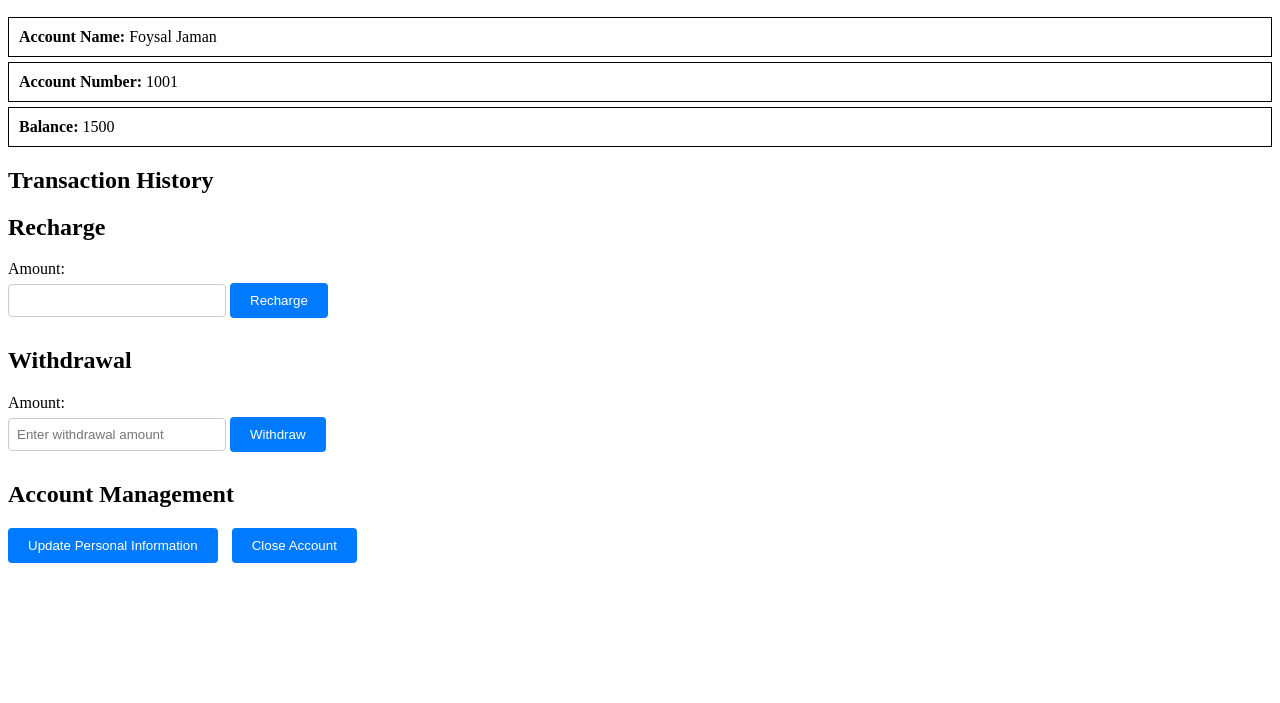
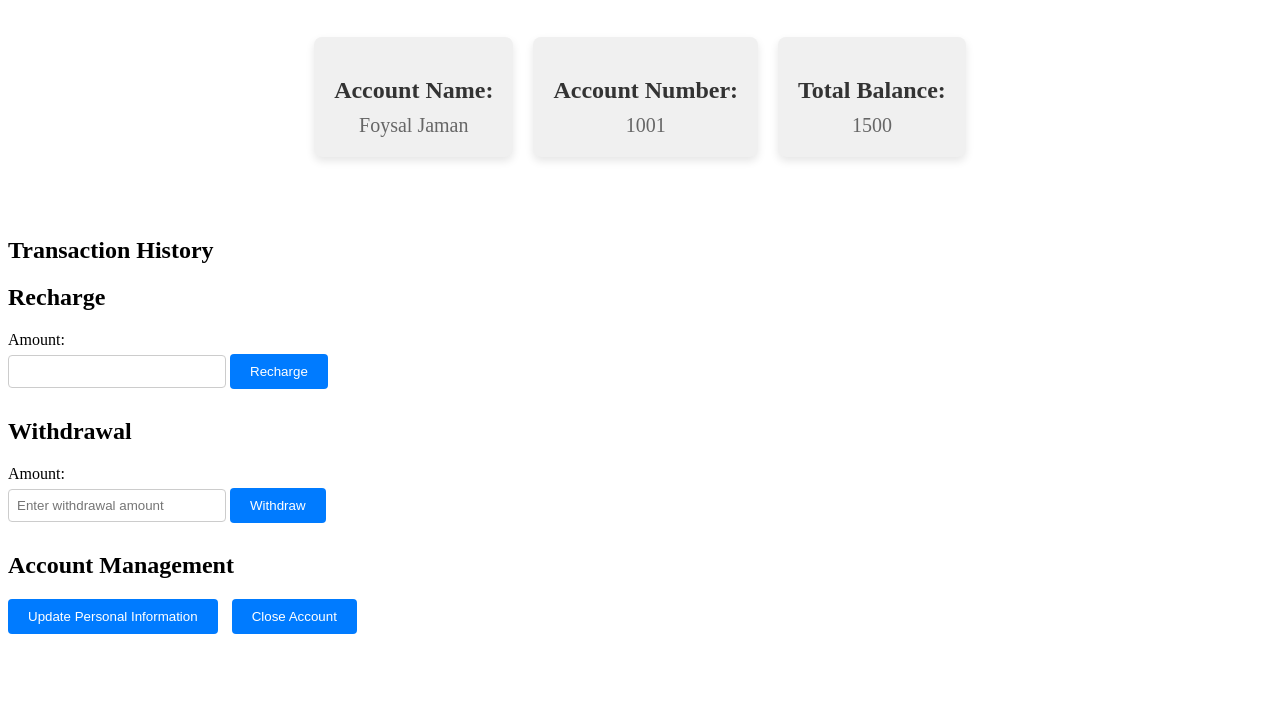
Before and after one commit to foysal41/app, a plain HTML site: page index.html in a window 1280 px wide. Shown: the part 97-800 px from the top of the page. Drawn offline with Linux system fonts and the light colour scheme.

Commit message:
added new features: Implemented html css and js. Here added 3 card name, balance, holder. Here dynamicly push data. Challage part was dynamicly display balance card with html form

```diff
--- a/bank.js
+++ b/bank.js
@@ -13,6 +13,9 @@ class BankAccount {
 
      // Show deposit notification
     this.showNotification("success", `Deposit of $${amount} successful.`);
+
+    const totalBalanceElement = document.getElementById("total-balance-card").querySelector("p");
+    totalBalanceElement.textContent = this.balance;
   }
 
   withdraw(amount) {
@@ -25,6 +28,10 @@ class BankAccount {
 
       // Show withdrawal notification
       this.showNotification("success", `Withdrawal of $${amount} successful.`)
+
+      const totalBalanceElement = document.getElementById("total-balance-card").querySelector("p");
+      totalBalanceElement.textContent = this.balance;
+
     }
   }
 
@@ -54,18 +61,6 @@ class BankAccount {
 
   viewFullInformation() {
 
-    //INfo html
-
-    let infoHtml =  `
-      <h2> Account Information </h2>
-      <ul class="account-info">
-        <li> <strong> Account Name: </Strong> ${this.accountHolder}  </li>
-        <li><strong> Account Number: </strong> ${this.accountNumber} </li>
-        <li><strong> Balance: </strong> ${this.balance} </li>
-    `;
-
-    document.getElementById("account-info").innerHTML = infoHtml;
-
 
 
     // Display transaction history
@@ -85,6 +80,7 @@ document.getElementById("account-info-two").innerHTML = infoHtmlTwo;
 
   }
 
+
  // Method to display notifications
   showNotification(type, message){
     const notification = document.createElement("div");
@@ -99,6 +95,21 @@ document.getElementById("account-info-two").innerHTML = infoHtmlTwo;
 }
 
 const account_one = new BankAccount(1001, "Foysal Jaman", 1500);
+
+//অ্যাকাউন্টের তথ্য সহ HTML এ পাঠানোর জন্য
+window.addEventListener("DOMContentLoaded", (event) =>{
+  const accountNameElement = document.getElementById("account-name-card").querySelector("p");
+  const accountNumberElement = document.getElementById("account-number-card").querySelector("p");
+  const totalBalanceElement  = document.getElementById("total-balance-card").querySelector("p");
+
+  // অ্যাকাউন্টের dynamic  তথ্য গুলা html ভ্যারিয়েবল/এলিমেন্ট এর মধ্যে  আপডেট করা
+
+  accountNameElement.textContent = account_one.accountHolder;
+  accountNumberElement.textContent = account_one.accountNumber;
+  totalBalanceElement.textContent = account_one.balance;
+
+});
+
 
 document.getElementById("transaction-form").addEventListener("submit", function(event){
   event.preventDefault();
--- a/index.html
+++ b/index.html
@@ -7,10 +7,31 @@
     <link rel="stylesheet" href="style.css">
   </head>
   <body>
-    <h2>i change new code over here</h2>
 
-    <div id="account-info"></div>
-    <div id="account-info-two"></div>
+
+    <div class="title">F Bank</div>
+    <div class="container">
+
+      <div class="card" id="account-name-card">
+        <h2>Account Name:</h2>
+        <p></p>
+      </div>
+      <div class="card" id="account-number-card">
+        <h2>Account Number:</h2>
+        <p></p>
+      </div>
+      <div class="card" id="total-balance-card">
+        <h2>Total Balance:</h2>
+        <p></p>
+      </div>
+    </div>
+
+
+
+
+
+  <div id="account-info"></div>
+  <div id="account-info-two"></div>
 
     <h2>Recharge</h2>
     <form id="transaction-form">
--- a/style.css
+++ b/style.css
@@ -92,3 +92,39 @@ button {
 button:hover {
   background-color: #0056b3;
 }
+
+
+
+
+.title{
+  text-align: center;
+  color: #333;
+  font-size: 30px;
+  margin-top: 40px;
+}
+.container {
+  display: flex;
+  justify-content: center;
+  align-items: center;
+  height: 30vh;
+}
+
+.card {
+  background-color: #f0f0f0;
+  border-radius: 8px;
+  box-shadow: 0 4px 8px rgba(0, 0, 0, 0.1);
+  padding: 20px;
+  margin: 0 10px;
+  text-align: center;
+}
+
+.card h2 {
+  color: #333;
+  margin-bottom: 10px;
+}
+
+.card p {
+  color: #666;
+  font-size: 20px;
+  margin: 0;
+}
```
